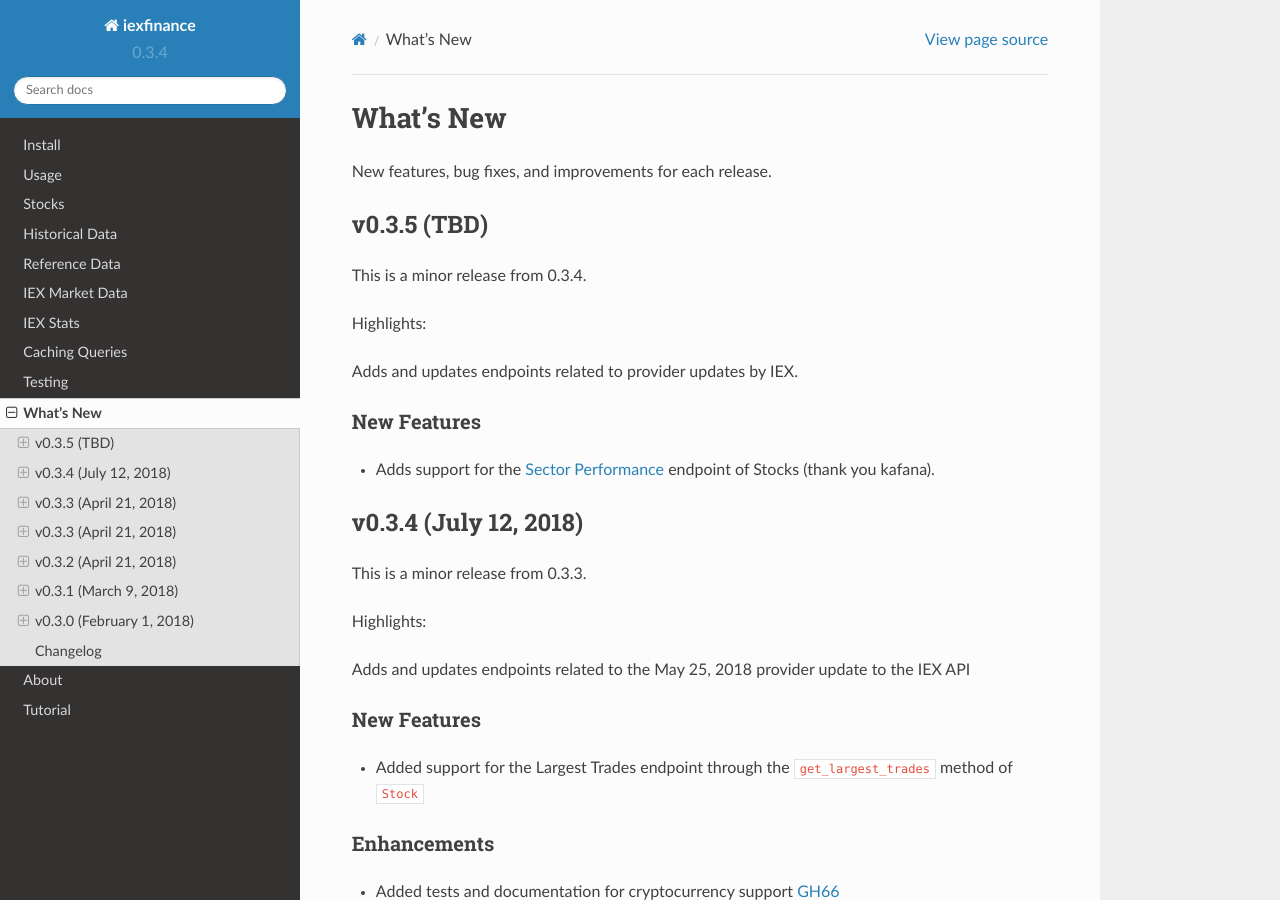
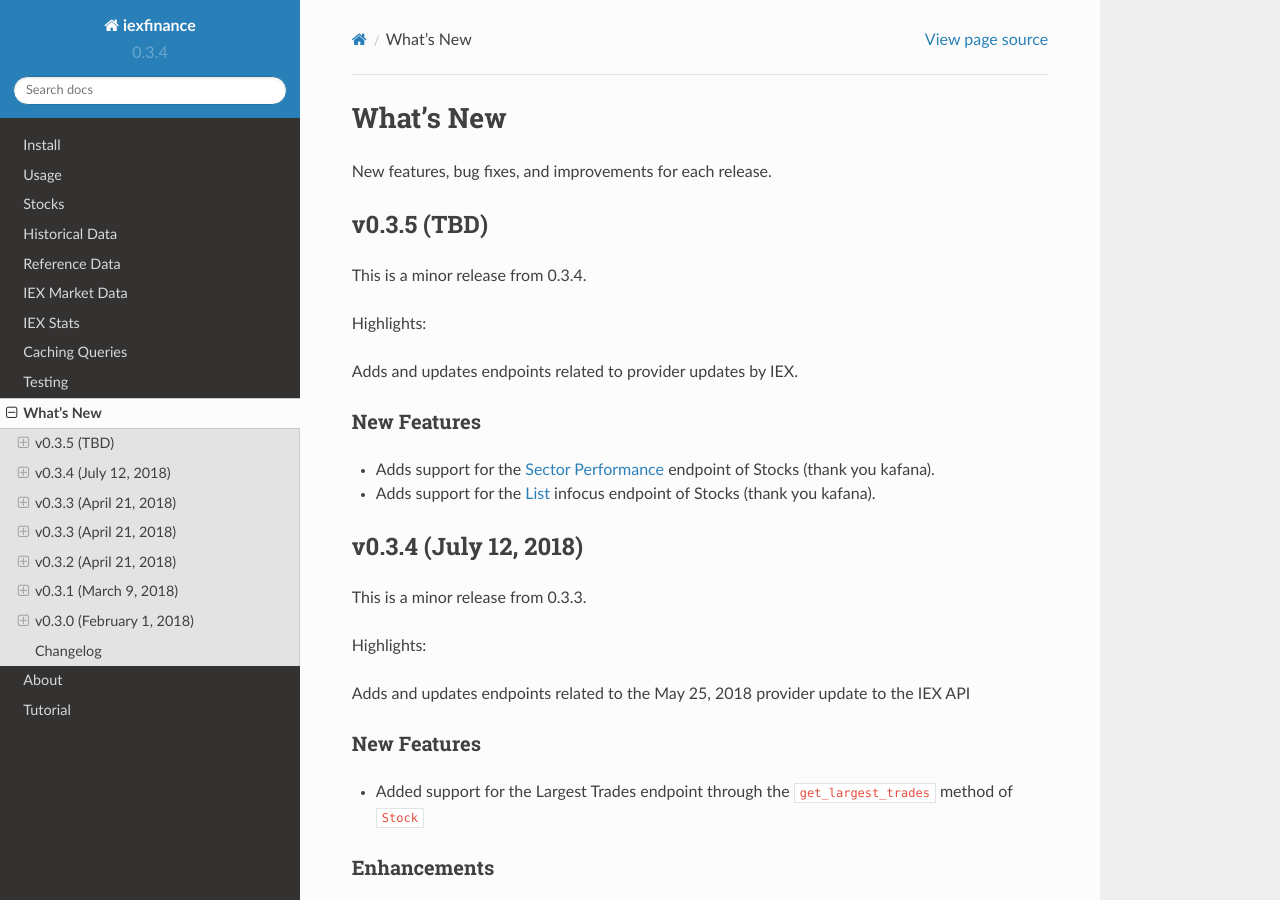
Before and after one commit to addisonlynch/iexfinance, a Sphinx documentation site: the page built from docs/source/whatsnew.rst, in a window 1280 px wide and 900 px high. Built offline with Sphinx 7.4.7 and the Read the Docs theme 2.0.0, drawn with Linux system fonts in a browser that asks for light colours.

Commit message:
Added whatsnew entry

```diff
--- a/docs/source/whatsnew/v0.3.5.txt
+++ b/docs/source/whatsnew/v0.3.5.txt
@@ -14,3 +14,4 @@
 ~~~~~~~~~~~~
 
 - Adds support for the `Sector Performance <https://iextrading.com/developer/docs/#sector-performance>`__ endpoint of Stocks (thank you kafana).
+- Adds support for the `List <https://iextrading.com/developer/docs/#list>`__ infocus endpoint of Stocks (thank you kafana).
```
